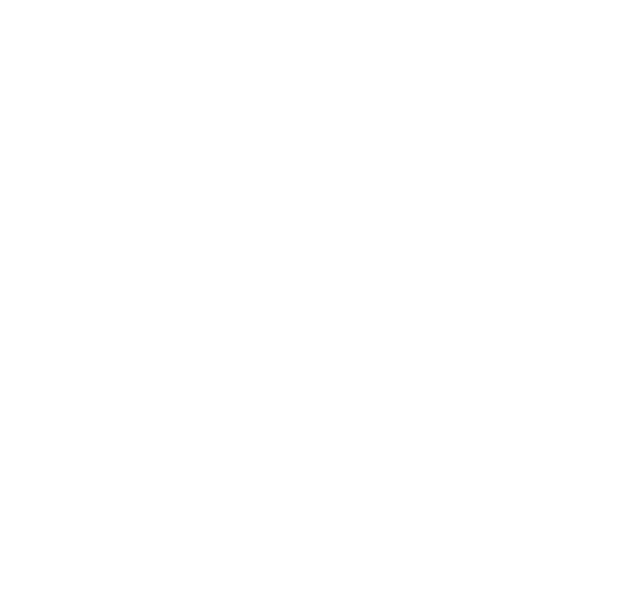
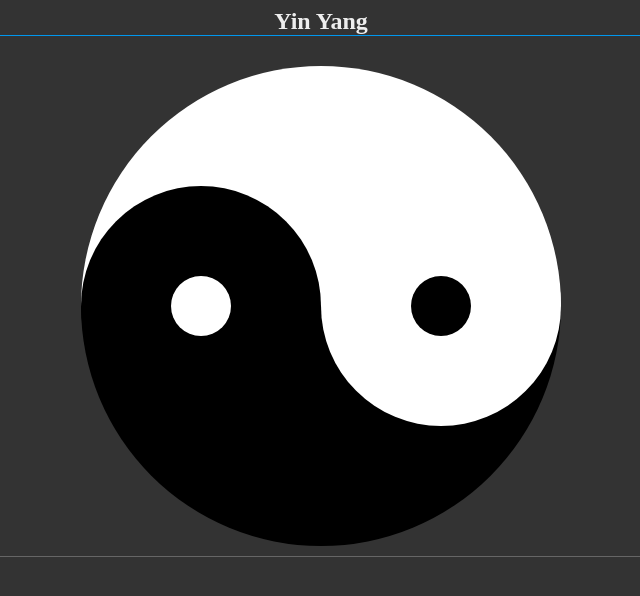
Before and after one commit to fheyen/jsDrawings, a plain HTML site: page index.html in a window 1280 px wide. Shown: the whole page, without its empty margins (319-959 px from the left). Drawn offline with Linux system fonts and the light colour scheme.

Commit message:
implemented yinyang

```diff
--- a/drawings/yinyang.js
+++ b/drawings/yinyang.js
@@ -1,30 +1,66 @@
+// TODO: comment
 class YinYang {
-  constructor(width, height) {
+  constructor(parent, width = 100, height = 100, margin = 0) {
+    this.title = "Yin Yang";
     this.width = width;
     this.height = height;
+    this.margin = margin;
+    this.parent = parent;
     this.container = {};
     this.canvas = {};
   }
 
-  get canvas() {
-    return this.canvas;
-  }
-
   init() {
+    this.clear();
     this.createContainer();
     this.createCanvas();
     this.draw();
   }
 
+  clear() {
+    this.parent.innerHTML = "";
+  }
+
   createContainer() {
+    this.container = document.createElement("div");
+    this.container.className = "drawingContainer";
+    this.parent.appendChild(this.container);
 
+    // add heading with title
+    this.heading = document.createElement("h2");
+    this.heading.innerHTML = this.title;
+    this.container.appendChild(this.heading);
   }
 
   createCanvas() {
-
+    this.canvas = document.createElement("canvas");
+    this.canvas.width = this.width;
+    this.canvas.height = this.height;
+    this.container.appendChild(this.canvas);
   }
 
   draw() {
+    const ctx = this.canvas.getContext("2d");
 
+    const centerX = this.width / 2;
+    const centerY = this.height / 2;
+    const radius = Math.min(this.width, this.height) / 2 - this.margin;
+
+    this.drawCircle(centerX, centerY, radius, "#000", 0, Math.PI);
+    this.drawCircle(centerX, centerY, radius, "#fff", Math.PI, 2 * Math.PI);
+
+    this.drawCircle(centerX - radius / 2, centerY, radius / 2, "#000");
+    this.drawCircle(centerX + radius / 2, centerY, radius / 2, "#fff");
+
+    this.drawCircle(centerX - radius / 2, centerY, radius / 8, "#fff");
+    this.drawCircle(centerX + radius / 2, centerY, radius / 8, "#000");
+  }
+
+  drawCircle(x, y, radius, fill, startAngle = 0, endAngle = 2 * Math.PI) {
+    const ctx = this.canvas.getContext("2d");
+    ctx.fillStyle = fill;
+    ctx.beginPath();
+    ctx.arc(x, y, radius, startAngle, endAngle);
+    ctx.fill();
   }
 }
--- a/index.html
+++ b/index.html
@@ -1,8 +1,15 @@
 <html>
-  <head>
-    <script src="./drawings/yinyang.js"></script>
-    <script src="./drawings/ornament.js"></script>
-  </head>
-  <body>
-  </body>
+
+<head>
+  <script src="./drawings/yinyang.js"></script>
+  <script src="./drawings/ornament.js"></script>
+  <script src="./init.js"></script>
+  <link rel="stylesheet" type="text/css" href="style.css" />
+</head>
+
+<body onload="init()">
+  <div id="content">
+  </div>
+</body>
+
 </html>
--- /dev/null
+++ b/init.js
@@ -0,0 +1,19 @@
+function init() {
+    const contentContainer = document.getElementById("content");
+    // clear
+    contentContainer.innerHTML = "";
+
+    const drawingConfig = {
+        width: 500,
+        height: 500,
+        margin: 10
+    };
+
+    const yinyang = new YinYang(
+        contentContainer,
+        drawingConfig.width,
+        drawingConfig.height,
+        drawingConfig.margin
+    );
+    yinyang.init();
+}
--- /dev/null
+++ b/style.css
@@ -0,0 +1,13 @@
+body {
+    background-color: #333;
+    color: #eee;
+    text-align: center;
+}
+
+.drawingContainer {
+   border-bottom: 1px solid #666;
+}
+
+.drawingContainer h2 {
+    border-bottom: 1px solid #0097EE;
+}
```
